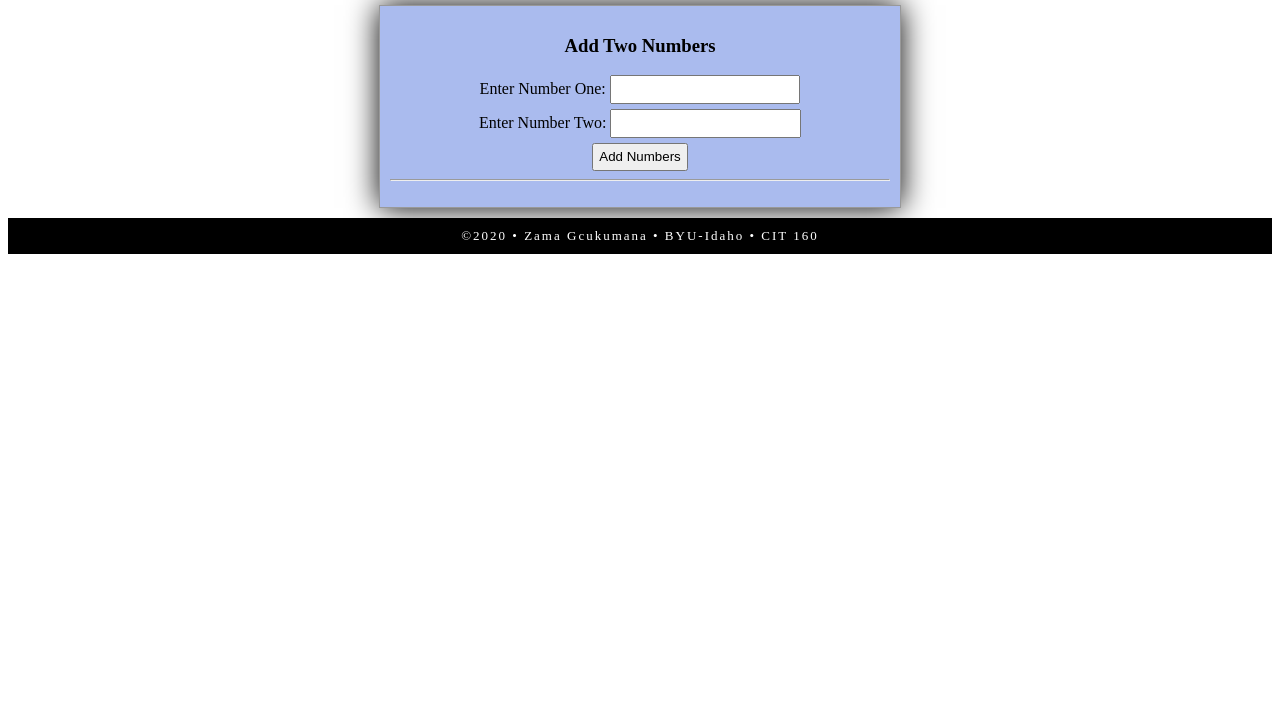
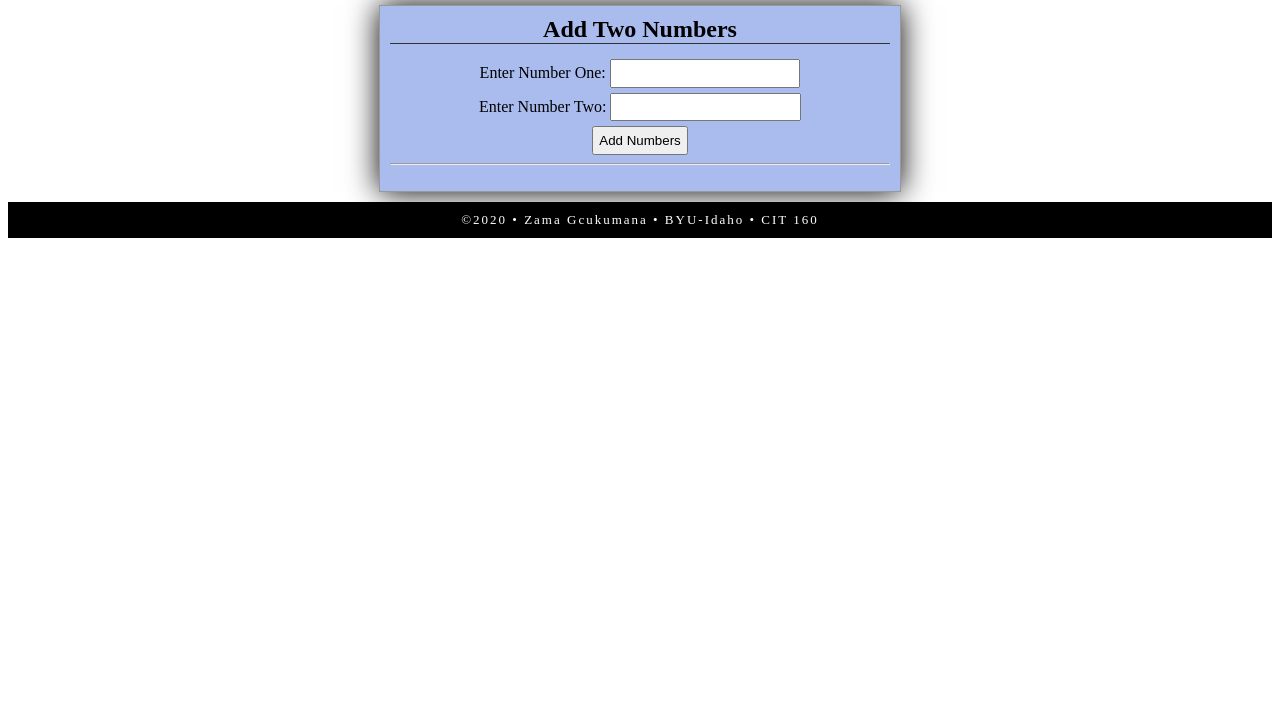
Before and after one commit to zamag12/zamag12.github.io, a plain HTML site: page template.html in a window 1280 px wide. Shown: the part 97-800 px from the top of the page. Drawn offline with Linux system fonts and the light colour scheme.

Commit message:
Week 4: Add Two Numbers

```diff
--- a/styles.css
+++ b/styles.css
@@ -31,12 +31,12 @@ main {
 	box-shadow: 0 0 30px;
 }
 
-/*h3 {
+h3 {
 	font-size: 24px;
 	margin: 0 0 15px 0;
 	border-bottom: 1px solid #333;
 	padding: 0;
-}*/
+}
 
 label {
 	display: block;
```
